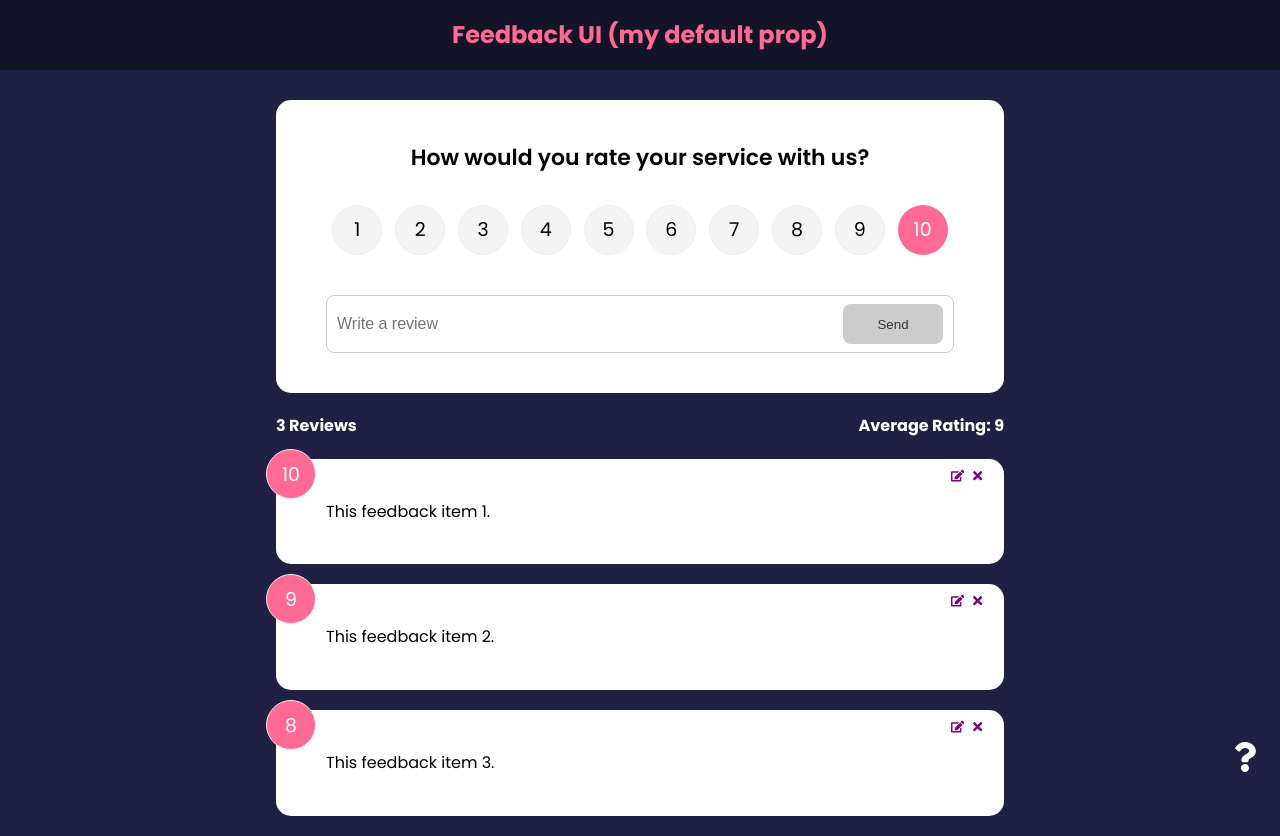
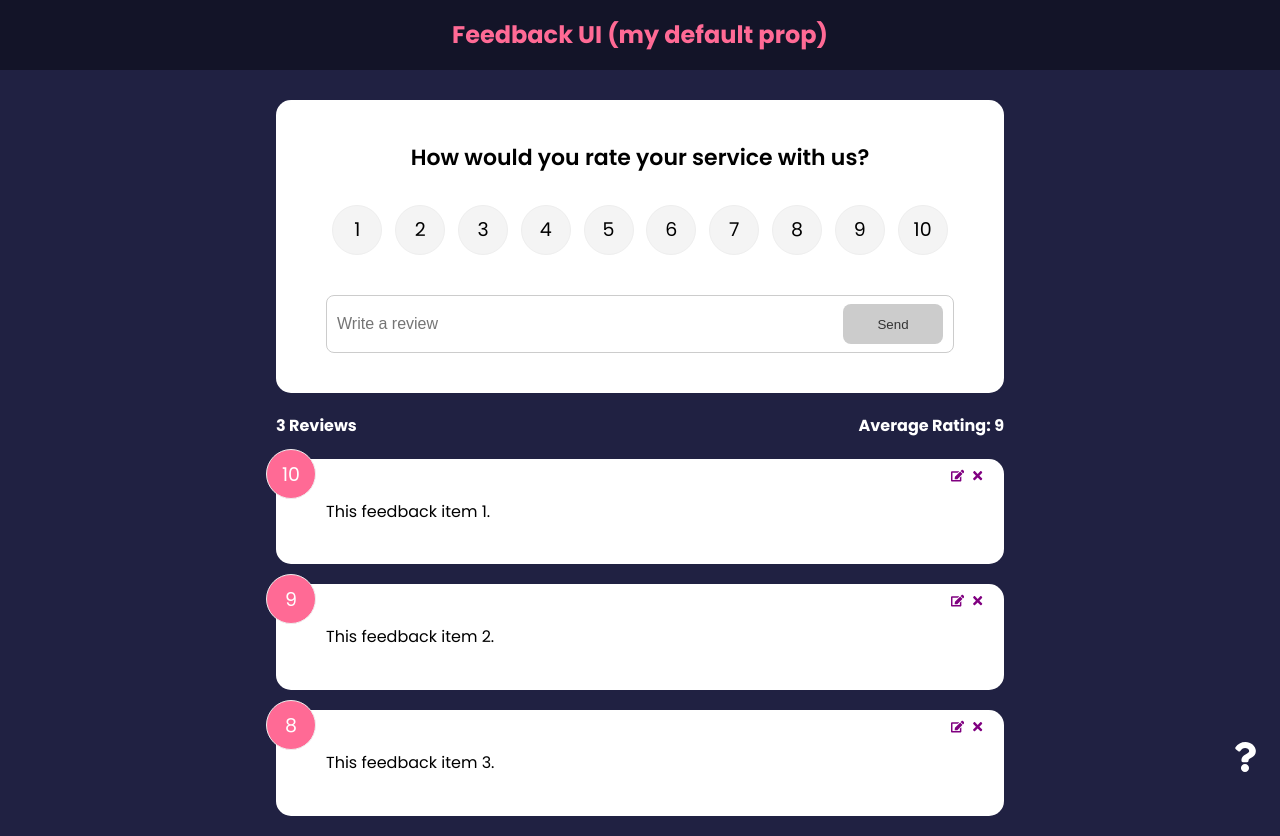
Before and after one commit to garrettdurbin/feedback-app, a React (Create React App) app: page / in a window 1280 px wide. Built offline with nearby package versions, Linux system fonts and the light colour scheme.

Commit message:
RatingSelect component appearance now reflects state

```diff
--- a/src/components/FeedbackForm.jsx
+++ b/src/components/FeedbackForm.jsx
@@ -1,4 +1,4 @@
-import {useState, useContext} from 'react'
+import {useState, useContext, useEffect} from 'react'
 import Card from './shared/Card'
 import Button from './shared/Button'
 import RatingSelect from './RatingSelect'
@@ -10,7 +10,15 @@
   const [btnDisabled, setBtnDisabled] = useState(true)
   const [message, setMessage] = useState('')
 
-  const {addFeedback} = useContext(FeedbackContext)
+  const {addFeedback, feedbackEdit} = useContext(FeedbackContext)
+
+  useEffect(() => {
+    if(feedbackEdit.edit === true) {
+      setBtnDisabled(false)
+      setText(feedbackEdit.item.text)
+      setRating(feedbackEdit.item.rating)
+    }
+  }, [feedbackEdit])
 
   const handleTextChange = (e) => {
     if(text === '') {
--- a/src/components/RatingSelect.jsx
+++ b/src/components/RatingSelect.jsx
@@ -1,7 +1,14 @@
-import { useState } from 'react'
+import { useState, useContext, useEffect } from 'react'
+import FeedbackContext from '../context/FeedbackContext'
 
 function RatingSelect({ select }) {
   const [selected, setSelected] = useState(10)
+
+  const {feedbackEdit} = useContext(FeedbackContext)
+
+  useEffect(() => {
+    setSelected(feedbackEdit.item.rating)
+  }, [feedbackEdit])
 
   const handleChange = (e) => {
     setSelected(+e.currentTarget.value)
--- a/src/context/FeedbackContext.js
+++ b/src/context/FeedbackContext.js
@@ -61,7 +61,10 @@
         feedback,
         deleteFeedback,
         addFeedback,
-        editFeedback
+        // function
+        editFeedback,
+        // piece of state
+        feedbackEdit
       }}
     >
       {children}
```
